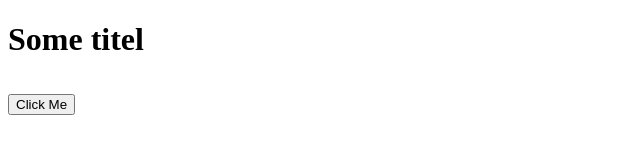
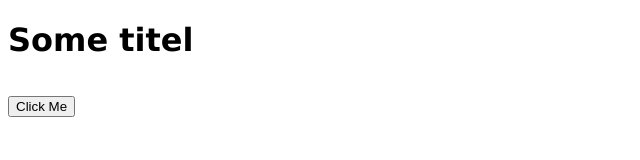
Before and after one commit to GKplayze/html-css-js-start, a website built with Parcel: page index.html in a window 1280 px wide. Shown: the whole page, without its empty margins (0-640 px from the left). Built offline with nearby package versions, Linux system fonts and the light colour scheme.

Commit message:
updated h1 font family

```diff
--- a/src/styles.css
+++ b/src/styles.css
@@ -1,3 +1,3 @@
 body {
-  font-family: "Vedana";
+  font-family: "Verdana";
 }
```
